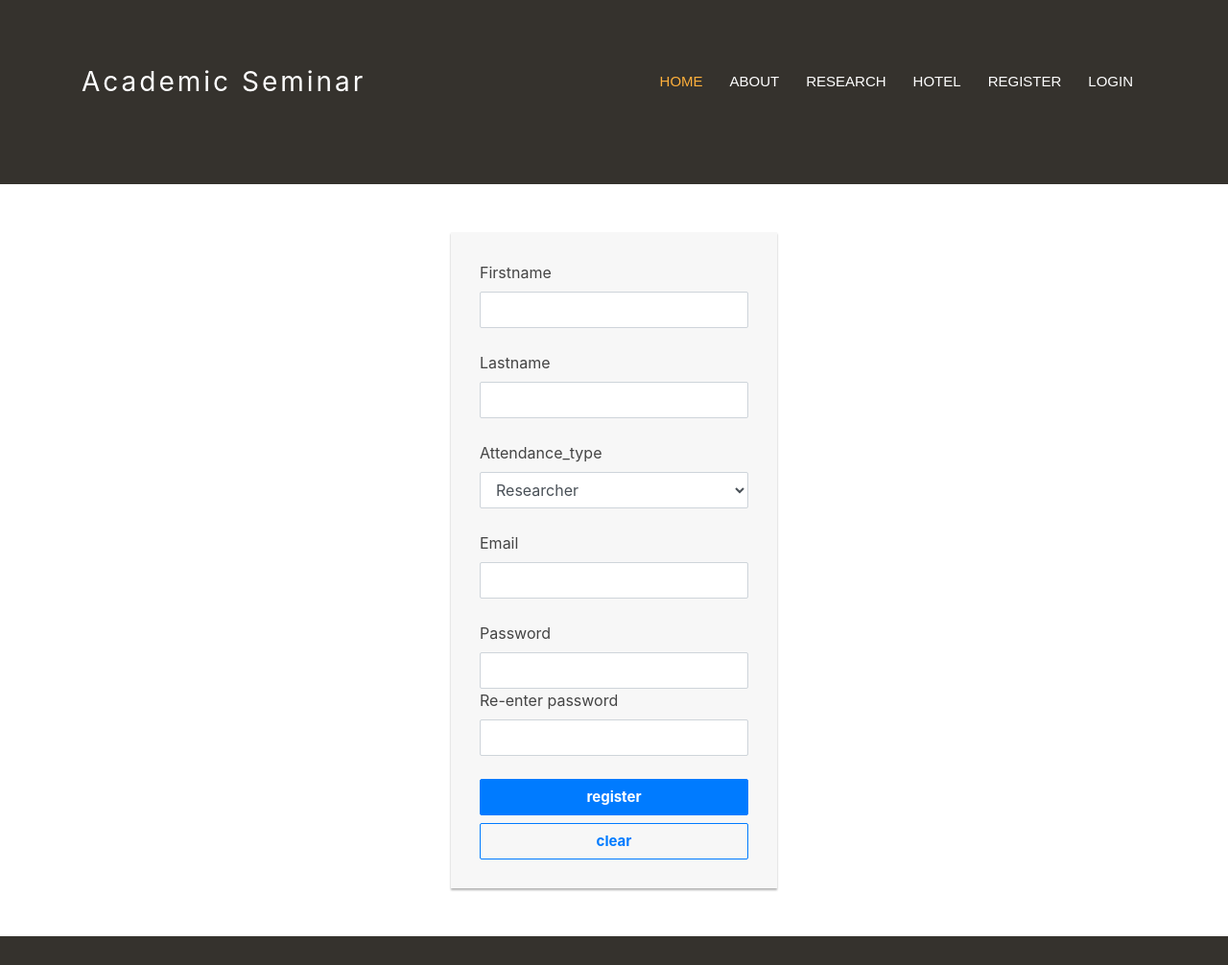
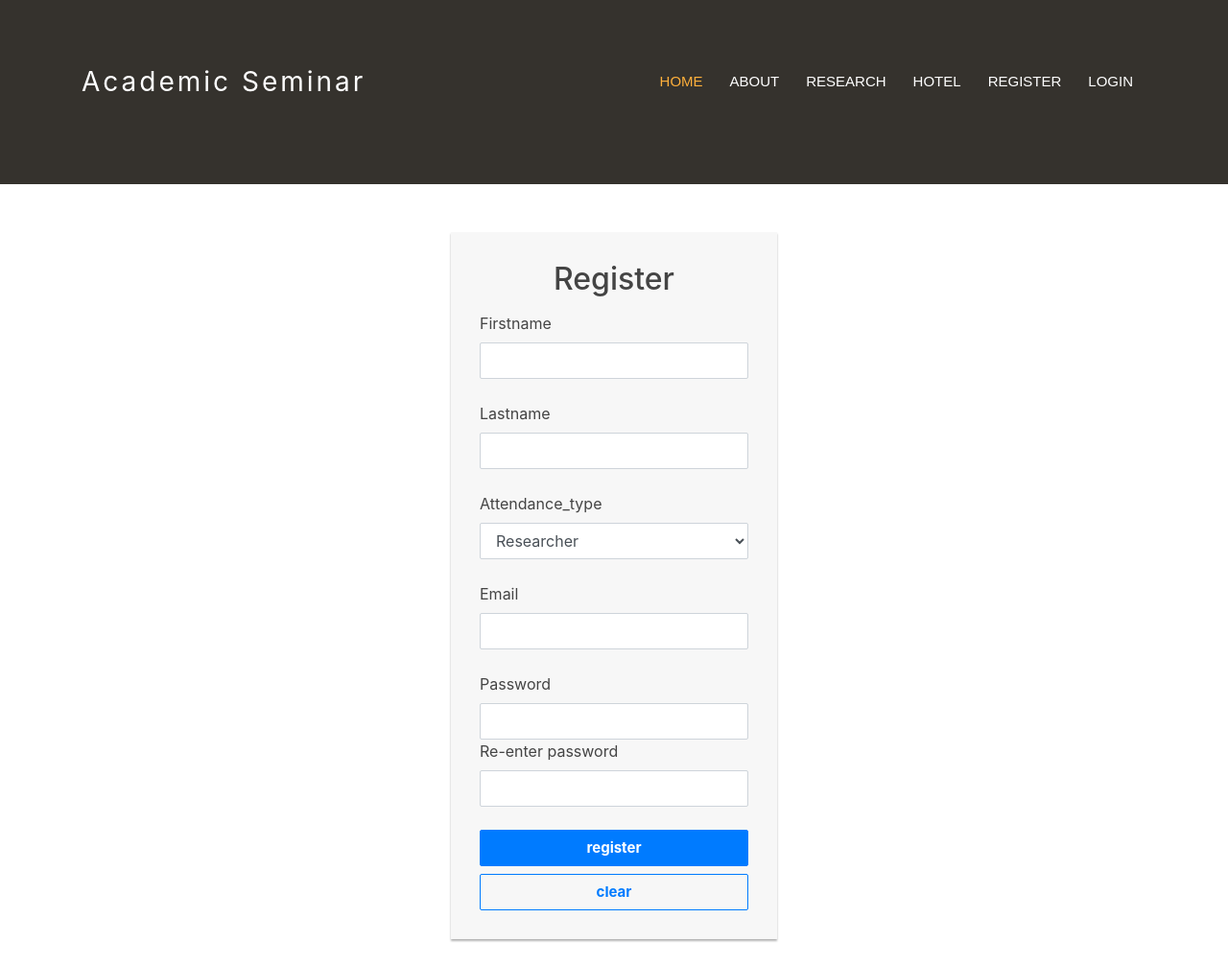
Before and after one commit to axzessjr/IS411-Final_Project, a PHP site: page /register_member.php in a window 1280 px wide. Shown: the top 1006 px of the page at 96% size. Run offline with PHP 8.4, Linux system fonts and the light colour scheme; some libraries are stand-ins or nearby versions.

Commit message:
Update register_member.php

```diff
--- a/register_member.php
+++ b/register_member.php
@@ -31,7 +31,7 @@
                     ?>
                 </h3>
         <?php endif ?>
-
+<h2 class="text-center">Register</h2>
     <label>Firstname</label>
     <input type='text' name='fname' required  class="form-control"> <br>
     <label>Lastname</label>
```
